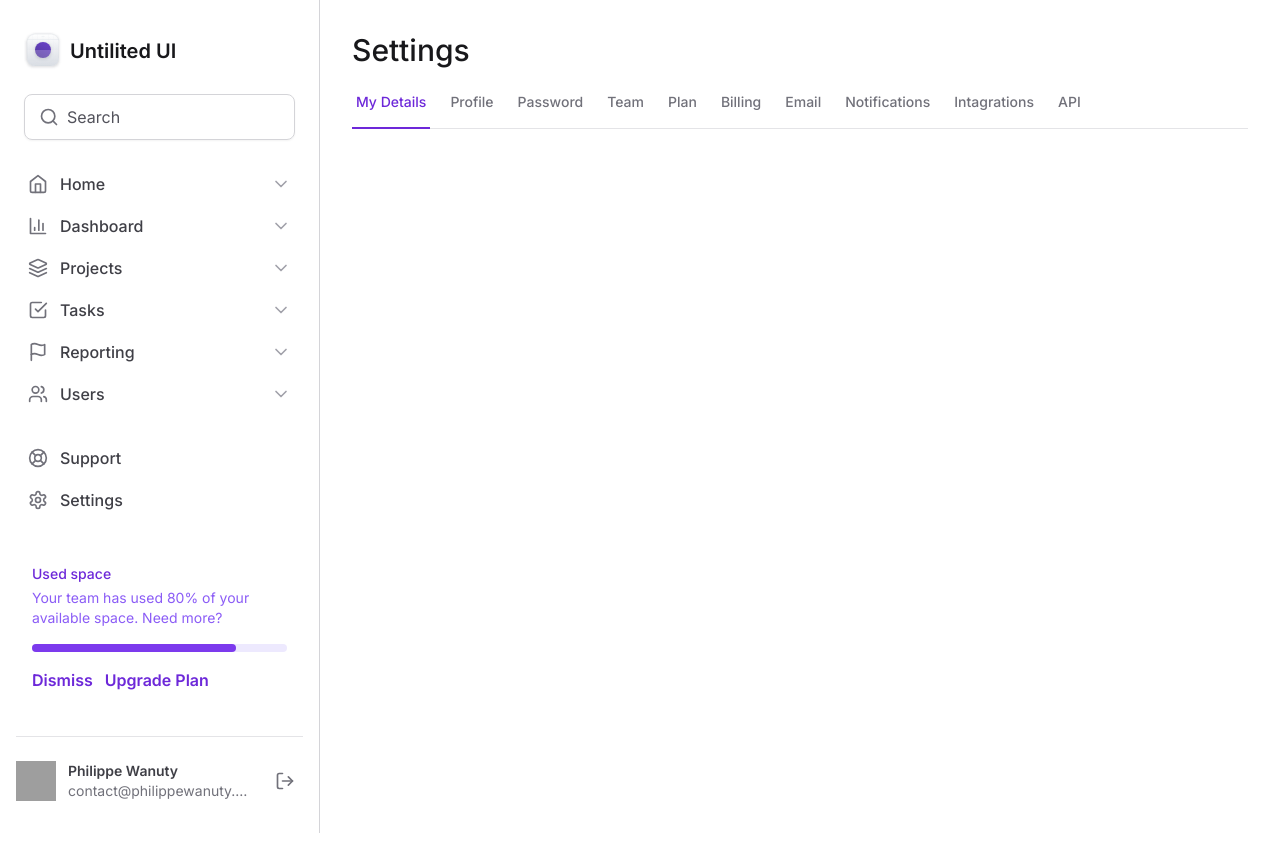
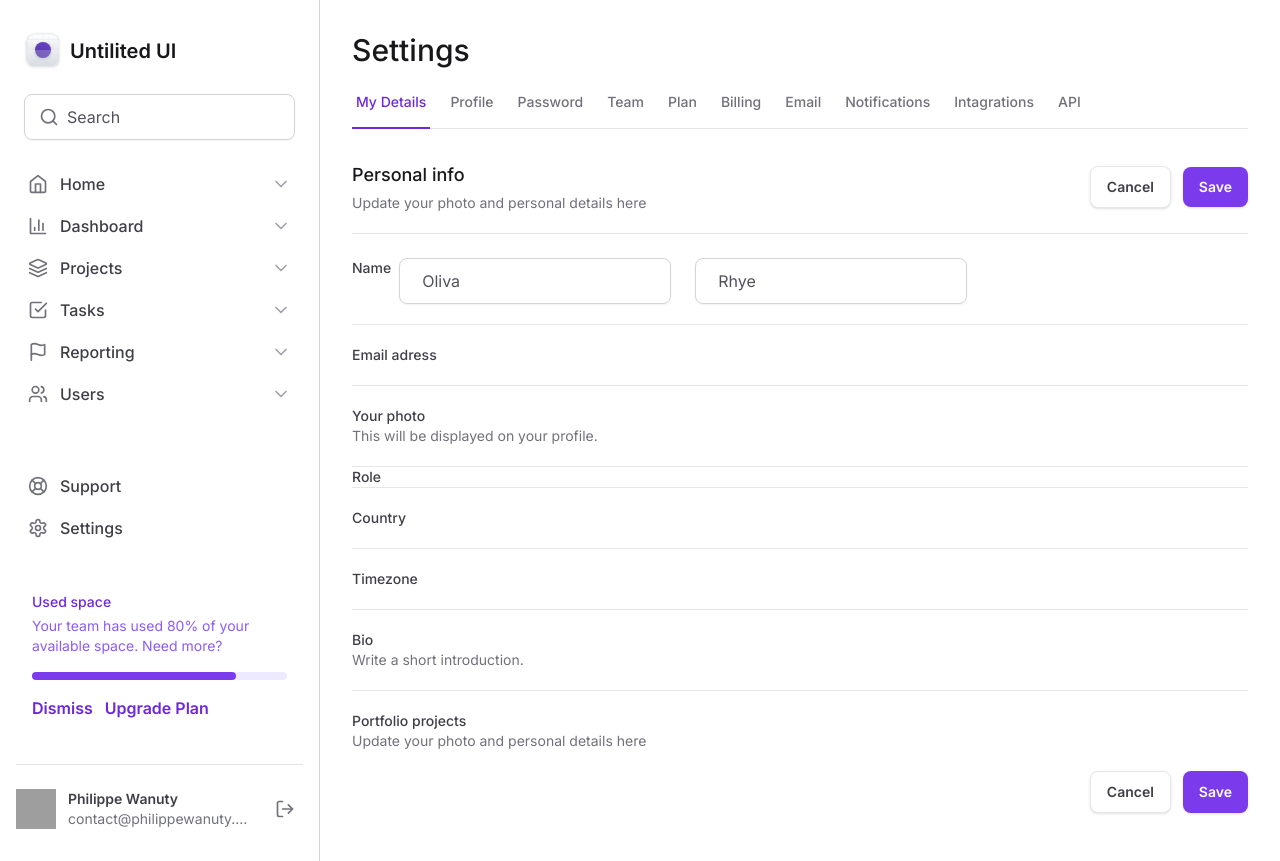
Before and after one commit to philippewanuty/Rocketseat, a Next.js app in the folder Ignite/Tailwind/tailwind-next/: page / in a window 1280 px wide. Before the commit the page ends 833 px from the top, so only its background shows below. Built offline with nearby package versions, Linux system fonts and the light colour scheme; grey boxes are pictures that could not be loaded.

Commit message:
Add inputs of main page

```diff
--- a/Ignite/Tailwind/tailwind-next/package.json
+++ b/Ignite/Tailwind/tailwind-next/package.json
@@ -11,6 +11,7 @@
   "dependencies": {
     "@radix-ui/react-tabs": "^1.0.4",
     "framer": "^2.4.1",
+    "framer-motion": "^10.16.4",
     "lucide-react": "^0.279.0",
     "motion": "^10.16.4",
     "next": "latest",
--- a/Ignite/Tailwind/tailwind-next/src/app/page.tsx
+++ b/Ignite/Tailwind/tailwind-next/src/app/page.tsx
@@ -1,3 +1,4 @@
+import { BodyPage } from '@/components/SettingsTabs/BodyPage';
 import { HorizontalTabs } from '@/components/SettingsTabs/HorizontalTabs';
 
 export default function Home() {
@@ -7,6 +8,11 @@ export default function Home() {
       <h1 className=" text-3xl font-medium text-zinc-900">Settings</h1>
 
       <HorizontalTabs />
+
+
+        <BodyPage />
+
+
     </>
   );
 }
--- /dev/null
+++ b/Ignite/Tailwind/tailwind-next/src/components/SettingsTabs/BodyPage.tsx
@@ -0,0 +1,76 @@
+import { InputControl, InputPrefix, InputRoot } from '../sidebar/mainNavegation/Input';
+
+export function BodyPage() {
+  return (
+    <div className="gap-5">
+      <div className="flex flex-row gap-3 pt-8 pb-5 ">
+        <div className="flex flex-col gap-1 mr-auto">
+          <h2 className="text-lg font-medium text-zinc-900">Personal info</h2>
+          <p
+            className="text-sm font-normal text-zinc-500
+              "
+          >
+            Update your photo and personal details here
+          </p>
+        </div>
+        <div className="flex flex-row gap-3 items-center ">
+          <button type="button" className="py-2.5 px-4 text text-sm font-semibold border order-zinc-300 shadow text-zinc-700 rounded-lg bg-white">
+            Cancel
+          </button>
+          <button type="button" className="py-2.5 px-4 text text-sm font-semibold rounded-lg shadow text-white  bg-violet-600">
+            Save
+          </button>
+        </div>
+      </div>
+      {/* End-personal info */}
+
+      <div className="flex flex-row border-t pt-6 pb-5 ">
+        <h3 className="text-sm font-medium text-zinc-700">Name</h3>
+        <div className="flex flex-row items-center gap-2">
+          <InputRoot >
+            <InputPrefix></InputPrefix>
+            <InputControl placeholder="Oliva"></InputControl>
+          </InputRoot>
+          <InputRoot>
+            <InputPrefix></InputPrefix>
+            <InputControl placeholder="Rhye"></InputControl>
+          </InputRoot>
+          {/* TODO */}
+        </div>
+      </div>
+      <div className="flex flex-row border-t py-5 ">
+        <h3 className="text-sm font-medium text-zinc-700">Email adress</h3>
+      </div>
+      <div className="flex flex-col border-t py-5">
+        <h3 className="text-sm font-medium text-zinc-700">Your photo</h3>
+        <p className="text-sm font-normal text-zinc-500 ">This will be displayed on your profile.</p>
+      </div>
+      <div className="flex flex-row border-t py- 5">
+        <h3 className="text-sm font-medium text-zinc-700">Role</h3>
+      </div>
+      <div className="flex flex-row border-t py-5 ">
+        <h3 className="text-sm font-medium text-zinc-700">Country</h3>
+      </div>
+      <div className="flex flex-row border-t py-5 ">
+        <h3 className="text-sm font-medium text-zinc-700">Timezone</h3>
+      </div>
+      <div className="flex flex-col border-t py-5 ">
+        <h3 className="text-sm font-medium text-zinc-700">Bio</h3>
+        <p className="text-sm font-normal text-zinc-500">Write a short introduction.</p>
+      </div>
+      <div className="flex flex-col border-t py-5 ">
+        <h3 className="text-sm font-medium text-zinc-700">Portfolio projects</h3>
+        <p className="text-sm font-normal text-zinc-500 ">Update your photo and personal details here</p>
+      </div>
+
+      <div className="flex flex-row gap-3 justify-end ">
+        <button type="button" className="py-2.5 px-4 text text-sm font-semibold border order-zinc-300 shadow text-zinc-700 rounded-lg bg-white">
+          Cancel
+        </button>
+        <button type="button" className="py-2.5 px-4 text text-sm font-semibold rounded-lg shadow text-white  bg-violet-600">
+          Save
+        </button>
+      </div>
+    </div>
+  );
+}
--- a/Ignite/Tailwind/tailwind-next/src/components/SettingsTabs/TabsItem.tsx
+++ b/Ignite/Tailwind/tailwind-next/src/components/SettingsTabs/TabsItem.tsx
@@ -1,6 +1,7 @@
 'use client';
 
 import * as Tabs from '@radix-ui/react-tabs';
+import { motion } from 'framer-motion';
 
 export interface TabsItemProps {
   title: string;
@@ -10,16 +11,11 @@ export interface TabsItemProps {
 
 export function TabsItem({ title, value, isSelected = false }: TabsItemProps) {
   return (
-    <Tabs.Trigger
-         value={value}
-         className="relative whitespace-nowrap pb-4 px-1 text-sm/5 font-medium text-zinc-500 hover:text-violet-700 data-[state=active]:text-violet-700">
-
+    <Tabs.Trigger value={value} className="relative whitespace-nowrap pb-4 px-1 text-sm/5 font-medium text-zinc-500 hover:text-violet-700 data-[state=active]:text-violet-700">
       <span>{title}</span>
 
-      {isSelected && (
-      <div className="absolute -bottom-px left-0 right-0 h-0.5 bg-violet-700"/>
-
-      )}
+      {isSelected && <motion.div
+      layoutId="activeTab" className="absolute -bottom-px left-0 right-0 h-0.5 bg-violet-700" />}
     </Tabs.Trigger>
-  )
+  );
 }
```
Also changed, not shown: 1 other file (tests, documents, lock files or other folders).
